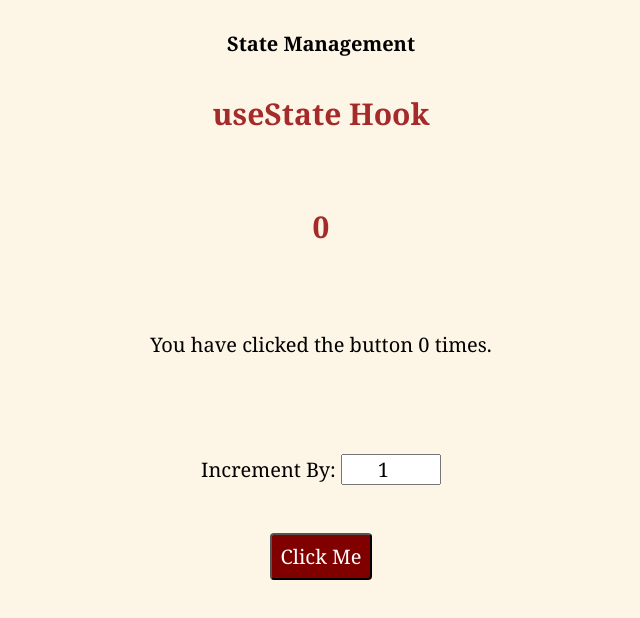
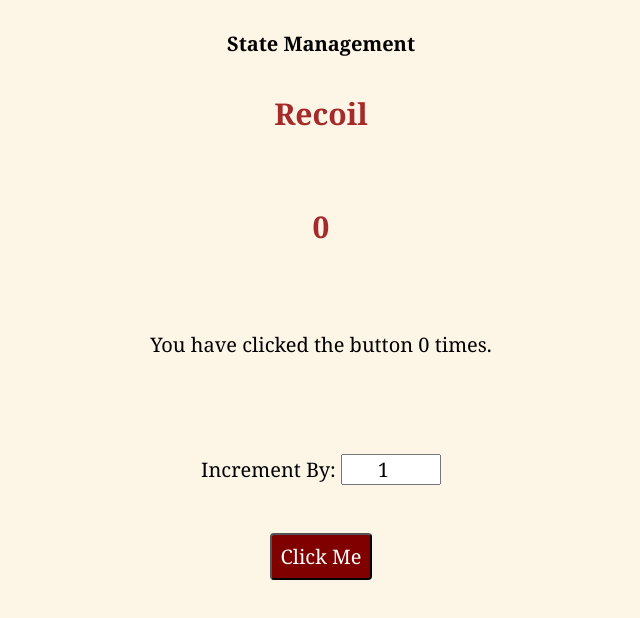
Before and after one commit to anushkachauhxn/react-state-management, a React (Create React App) app: page / in a window 1280 px wide. Shown: the top 618 px of the page, without its empty margins (319-959 px from the left). Built offline with nearby package versions, Linux system fonts and the light colour scheme.

Commit message:
Recoil: Creating atoms + Using recoil state

```diff
--- a/package.json
+++ b/package.json
@@ -9,6 +9,7 @@
     "react": "^18.2.0",
     "react-dom": "^18.2.0",
     "react-scripts": "5.0.1",
+    "recoil": "^0.7.6",
     "web-vitals": "^2.1.4"
   },
   "scripts": {
--- a/src/App.js
+++ b/src/App.js
@@ -1,19 +1,19 @@
 import React from "react";
-import CounterProvider from "./context/CounterProvider";
+import { RecoilRoot } from "recoil";
 import CounterDisplay from "./components/CounterDisplay";
 import CounterButton from "./components/CounterButton";
 import "./App.css";
 
 const App = () => {
   return (
-    <CounterProvider>
+    <RecoilRoot>
       <div className="app">
         <h4>State Management</h4>
-        <h2>useState Hook</h2>
+        <h2>Recoil</h2>
         <CounterDisplay />
         <CounterButton />
       </div>
-    </CounterProvider>
+    </RecoilRoot>
   );
 };
 
--- a/src/components/CounterButton.js
+++ b/src/components/CounterButton.js
@@ -1,9 +1,11 @@
-import React, { useContext, useState } from "react";
-import CounterContext from "../context/CounterContext";
+import React from "react";
+import { useRecoilState } from "recoil";
+import counterState from "../recoil/counterState";
+import incrementByState from "../recoil/incrementByState";
 
 const CounterButton = () => {
-  const { numberOfClicks, increment } = useContext(CounterContext);
-  const [incrementBy, setIncrementBy] = useState(1);
+  const [numberOfClicks, setNumberOfClicks] = useRecoilState(counterState);
+  const [incrementBy, setIncrementBy] = useRecoilState(incrementByState);
 
   return (
     <div className="counter-button">
@@ -18,7 +20,9 @@
           />
         </label>
       </p>
-      <button onClick={() => increment(incrementBy)}>Click Me</button>
+      <button onClick={() => setNumberOfClicks(numberOfClicks + incrementBy)}>
+        Click Me
+      </button>
     </div>
   );
 };
--- a/src/components/CounterDisplay.js
+++ b/src/components/CounterDisplay.js
@@ -1,8 +1,9 @@
-import React, { useContext } from "react";
-import CounterContext from "../context/CounterContext";
+import React from "react";
+import { useRecoilValue } from "recoil";
+import counterState from "../recoil/counterState";
 
 const CounterDisplay = () => {
-  const { numberOfClicks } = useContext(CounterContext);
+  const numberOfClicks = useRecoilValue(counterState);
 
   return <h2>{numberOfClicks}</h2>;
 };
--- a/src/context/CounterContext.js
+++ /dev/null
@@ -1,5 +0,0 @@
-import { createContext } from "react";
-
-const CounterContext = createContext();
-
-export default CounterContext;
--- a/src/context/CounterProvider.js
+++ /dev/null
@@ -1,18 +0,0 @@
-import React, { useState } from "react";
-import CounterContext from "./CounterContext";
-
-const CounterProvider = ({ children }) => {
-  const [numberOfClicks, setNumberOfClicks] = useState(0);
-
-  const increment = (amount) => {
-    setNumberOfClicks(numberOfClicks + amount);
-  };
-
-  return (
-    <CounterContext.Provider value={{ numberOfClicks, increment }}>
-      {children}
-    </CounterContext.Provider>
-  );
-};
-
-export default CounterProvider;
--- /dev/null
+++ b/src/recoil/counterState.js
@@ -0,0 +1,8 @@
+import { atom } from "recoil";
+
+const counterState = atom({
+  key: "counterState",
+  default: 0,
+});
+
+export default counterState;
--- /dev/null
+++ b/src/recoil/incrementByState.js
@@ -0,0 +1,8 @@
+import { atom } from "recoil";
+
+const incrementByState = atom({
+  key: "incrementByState",
+  default: 1,
+});
+
+export default incrementByState;
```
Also changed, not shown: 1 other file (tests, documents, lock files or other folders).
